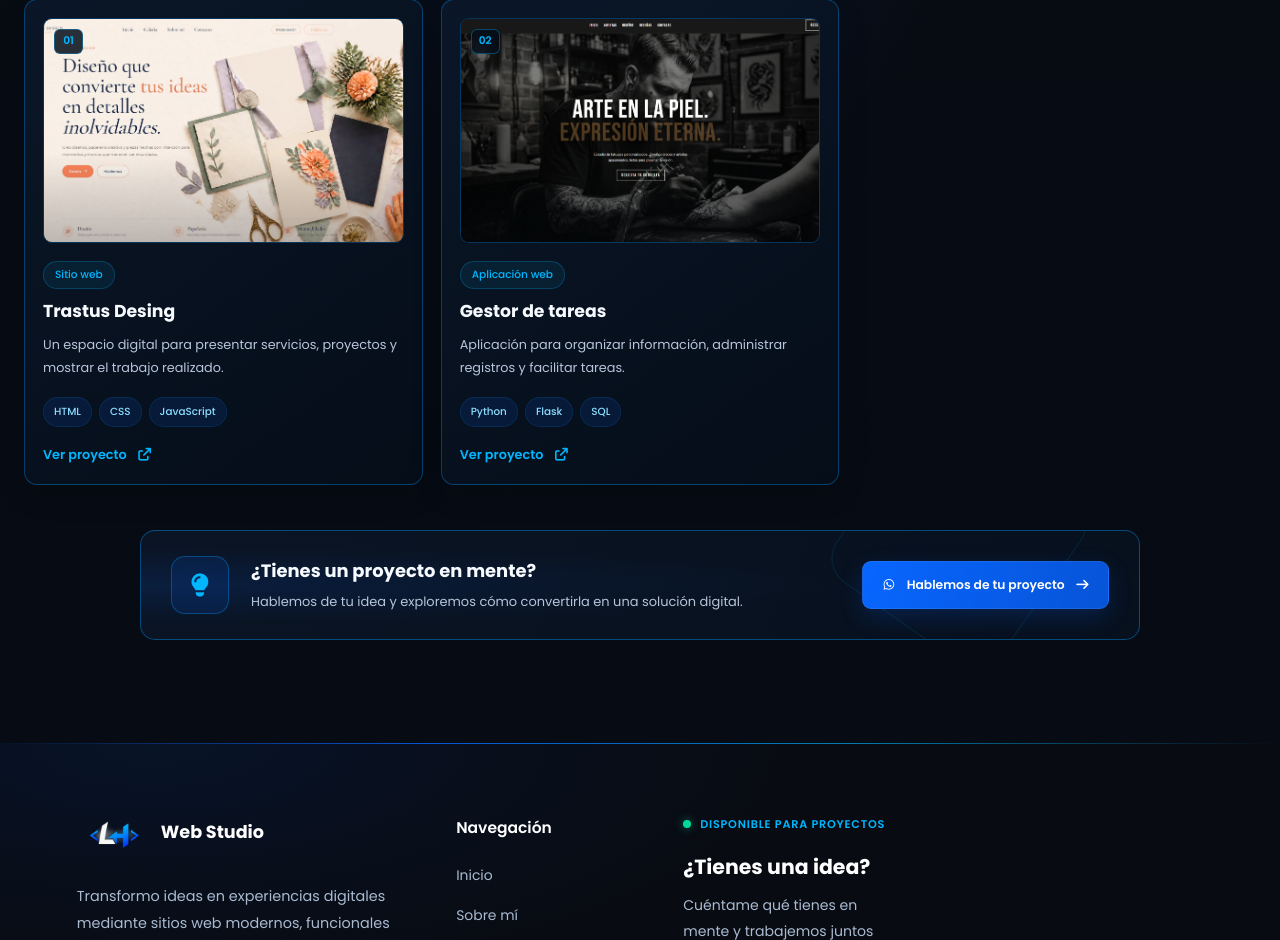
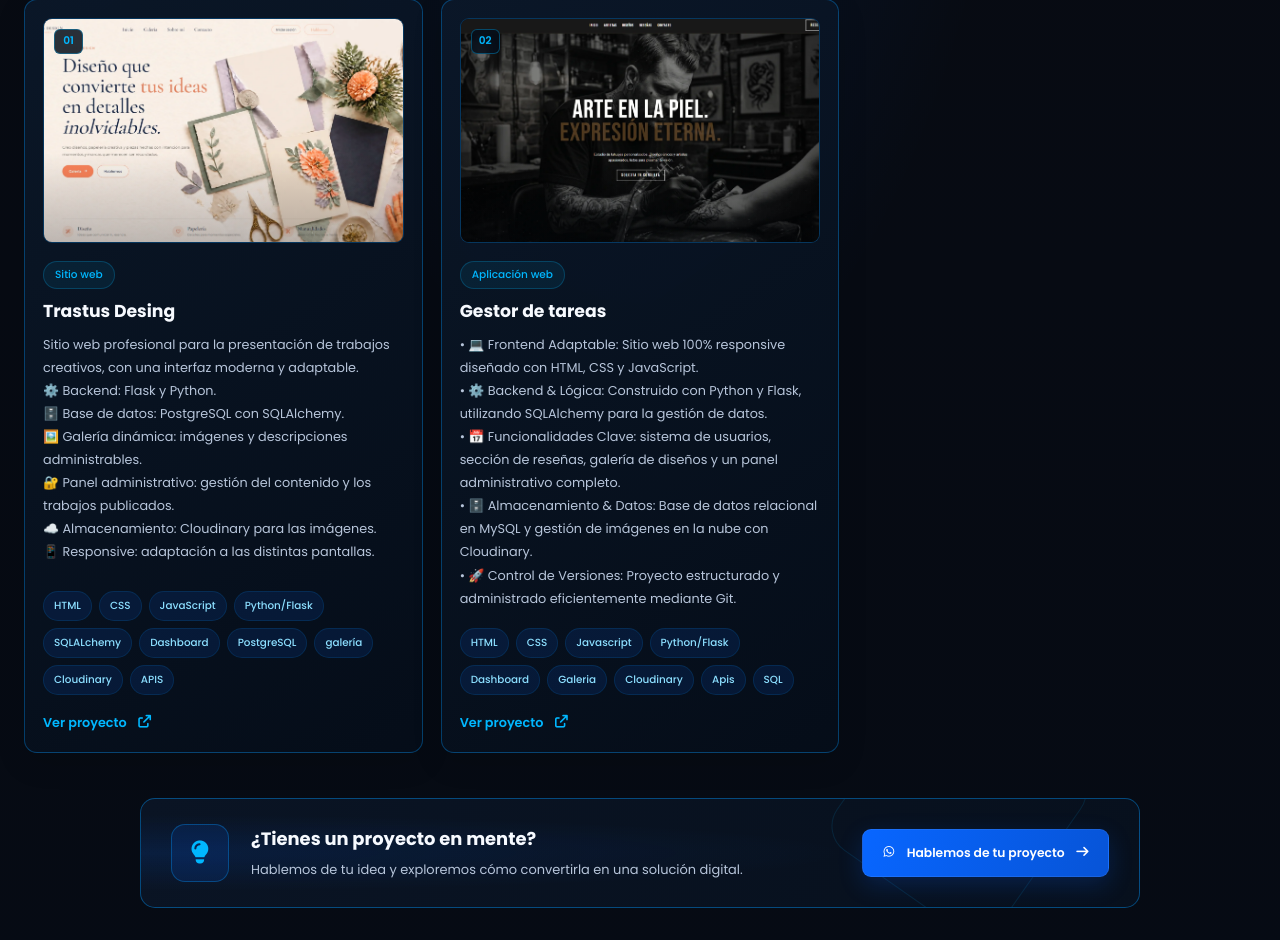
Before and after one commit to Tohka322-Y/web-moi-estudio, a Flask app: page / in a window 1280 px wide. Shown: the part 2620-3560 px from the top of the page. Run offline with Flask 3, Linux system fonts and the light colour scheme.

Commit message:
realizando cambios para mi portafolios, textos y añadiendo un enlaze

```diff
--- a/templates/inicio.html
+++ b/templates/inicio.html
@@ -423,14 +423,26 @@
                     <h3>Trastus Desing</h3>
 
                     <p>
-                        Un espacio digital para presentar servicios,
-                        proyectos y mostrar el trabajo realizado.
+                        Sitio web profesional para la presentación de trabajos creativos, con una interfaz moderna y adaptable. <br>
+                        ⚙️ Backend: Flask y Python. <br>
+                        🗄️ Base de datos: PostgreSQL con SQLAlchemy. <br>
+                        🖼️ Galería dinámica: imágenes y descripciones administrables. <br>
+                        🔐 Panel administrativo: gestión del contenido y los trabajos publicados. <br>
+                        ☁️ Almacenamiento: Cloudinary para las imágenes. <br>
+                        📱 Responsive: adaptación a las distintas pantallas.
                     </p>
 
                     <div class="project-tech">
                         <span>HTML</span>
                         <span>CSS</span>
                         <span>JavaScript</span>
+                        <span>Python/Flask</span>
+                        <span>SQLALchemy</span>
+                        <span>Dashboard</span>
+                        <span>PostgreSQL</span>
+                        <span>galería</span>
+                        <span>Cloudinary</span>
+                        <span>APIS</span>
                     </div>
 
                     <a href="https://trastus-design.vercel.app/"
@@ -465,17 +477,25 @@
                     <h3>Gestor de tareas</h3>
 
                     <p>
-                        Aplicación para organizar información,
-                        administrar registros y facilitar tareas.
-                    </p>
+                    • 💻 Frontend Adaptable: Sitio web 100% responsive diseñado con HTML, CSS y JavaScript. <br>
+                    • ⚙️ Backend & Lógica: Construido con Python y Flask, utilizando SQLAlchemy para la gestión de datos. <br>
+                    • 📅 Funcionalidades Clave: sistema de usuarios, sección de reseñas, galería de diseños y un panel administrativo completo. <br>
+                    • 🗄️ Almacenamiento & Datos: Base de datos relacional en MySQL y gestión de imágenes en la nube con Cloudinary. <br>
+                    • 🚀 Control de Versiones: Proyecto estructurado y administrado eficientemente mediante Git. <br>
 
                     <div class="project-tech">
-                        <span>Python</span>
-                        <span>Flask</span>
+                        <span>HTML</span>
+                        <span>CSS</span>
+                        <span>Javascript</span>
+                        <span>Python/Flask</span>
+                        <span>Dashboard</span>
+                        <span>Galeria</span>
+                        <span>Cloudinary</span>
+                        <span>Apis</span>
                         <span>SQL</span>
                     </div>
 
-                    <a href="#"
+                    <a href="https://never-die-tatu-5n6k.vercel.app/"
                        class="project-link"
                        target="_blank"
                        rel="noopener noreferrer">
```
Also changed, not shown: 1 other file.
